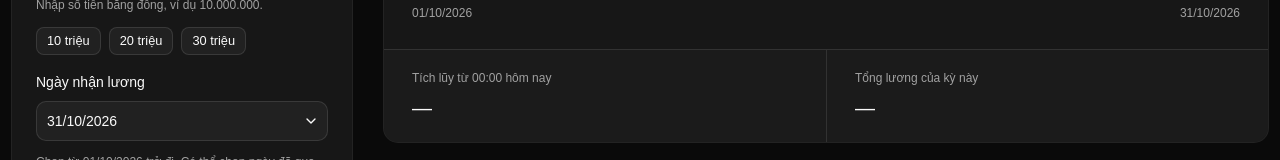
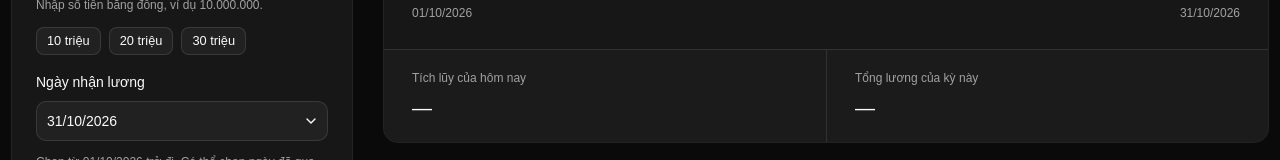
Before and after one commit to hieudien14310/salary-clock, a React (Vite) app in the folder apps/frontend/: page / in a window 1280 px wide. Shown: the part 457-617 px from the top of the page. Built offline with nearby package versions, Linux system fonts and the light colour scheme.

Commit message:
feat: update label for today's earnings in salary overview component

```diff
--- a/apps/frontend/src/page/home/components/salary-overview.tsx
+++ b/apps/frontend/src/page/home/components/salary-overview.tsx
@@ -66,7 +66,7 @@ export function SalaryOverview({ monthlySalary, calculation }: SalaryOverviewPro
         </CardContent>
         <dl className="grid grid-cols-1 border-t bg-muted/30 sm:grid-cols-2">
           <div className="space-y-2 p-5 sm:px-7">
-            <dt className="text-xs text-muted-foreground">Tích lũy từ 00:00 hôm nay</dt>
+            <dt className="text-xs text-muted-foreground">Tích lũy của hôm nay</dt>
             <dd className="break-words text-xl font-medium tabular-nums" aria-live="off">
               {displayAmount(calculation.earnedToday)}
             </dd>
```
